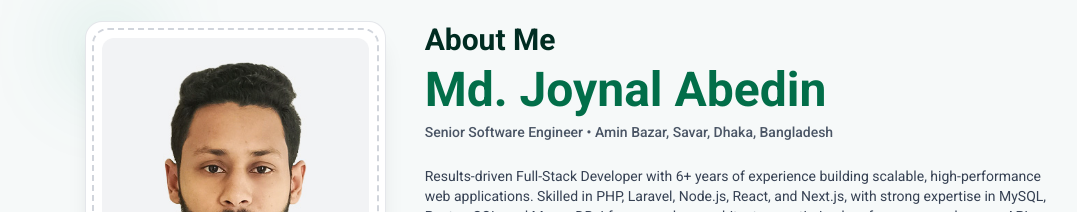
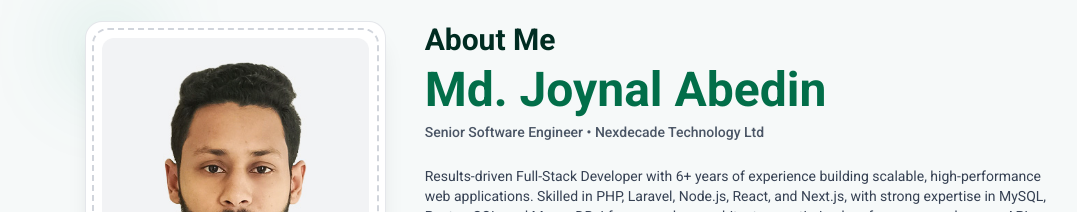
Before and after one commit to joydiucse/portfolio, a React (Vite) app: page / in a window 1280 px wide. Shown: the part 940-1152 px from the top of the page, without its empty margins (66-1143 px from the left). Built offline with nearby package versions, Linux system fonts and the light colour scheme.

Commit message:
updated about me

```diff
--- a/src/components/layouts/footer/Footer.jsx
+++ b/src/components/layouts/footer/Footer.jsx
@@ -21,7 +21,7 @@ function Footer() {
       <Container className="py-16 space-y-6 relative">
         <div className="grid sm:grid-cols-5 items-center gap-6">
           <div className="col-span-2 space-y-1">
-            <figure className={'size-16 rounded-md overflow-hidden border-2  border-primary/40 dark:border-gray-300 '}>
+            <figure className={'size-16 rounded-md overflow-hidden border-2  border-gray-300 '}>
               <Image src={profile?.image} className={'image-cover'}/>
             </figure>
             <div className="text-xl sm:text-2xl font-semibold">{profile?.fullName || profile?.name || 'Portfolio'}</div>
--- a/src/components/sections/AboutMe.jsx
+++ b/src/components/sections/AboutMe.jsx
@@ -33,7 +33,7 @@ function AboutMe() {
             <div className="space-y-2">
               <p className="text-2xl md:text-3xl font-semibold">About Me</p>
               <p className="text-4xl md:text-5xl text-primary-dark font-bold">{name}</p>
-              <p className="text-sm font-medium text-gray-600 dark:text-gray-400">{role} • {location}</p>
+              <p className="text-sm font-medium text-gray-600 dark:text-gray-400">{role} • {profile?.currentCompany}</p>
             </div>
             <p className="text-sm text-gray-700 dark:text-gray-300">{profile?.longSummary}</p>
             <div className="flex flex-wrap gap-8">
--- a/src/data/data.jsx
+++ b/src/data/data.jsx
@@ -12,6 +12,7 @@ export const profile = {
     phone: "+88 01785 893609",
     phoneValue: "+8801785893609",
     email: "joy.diu.cse@gmail.com",
+    currentCompany: "Nexdecade Technology Ltd",
     location: "Amin Bazar, Savar, Dhaka, Bangladesh",
     linkedin: "https://linkedin.com/in/joynal-abedin-cse",
     github: "https://github.com/joydiucse",
```
